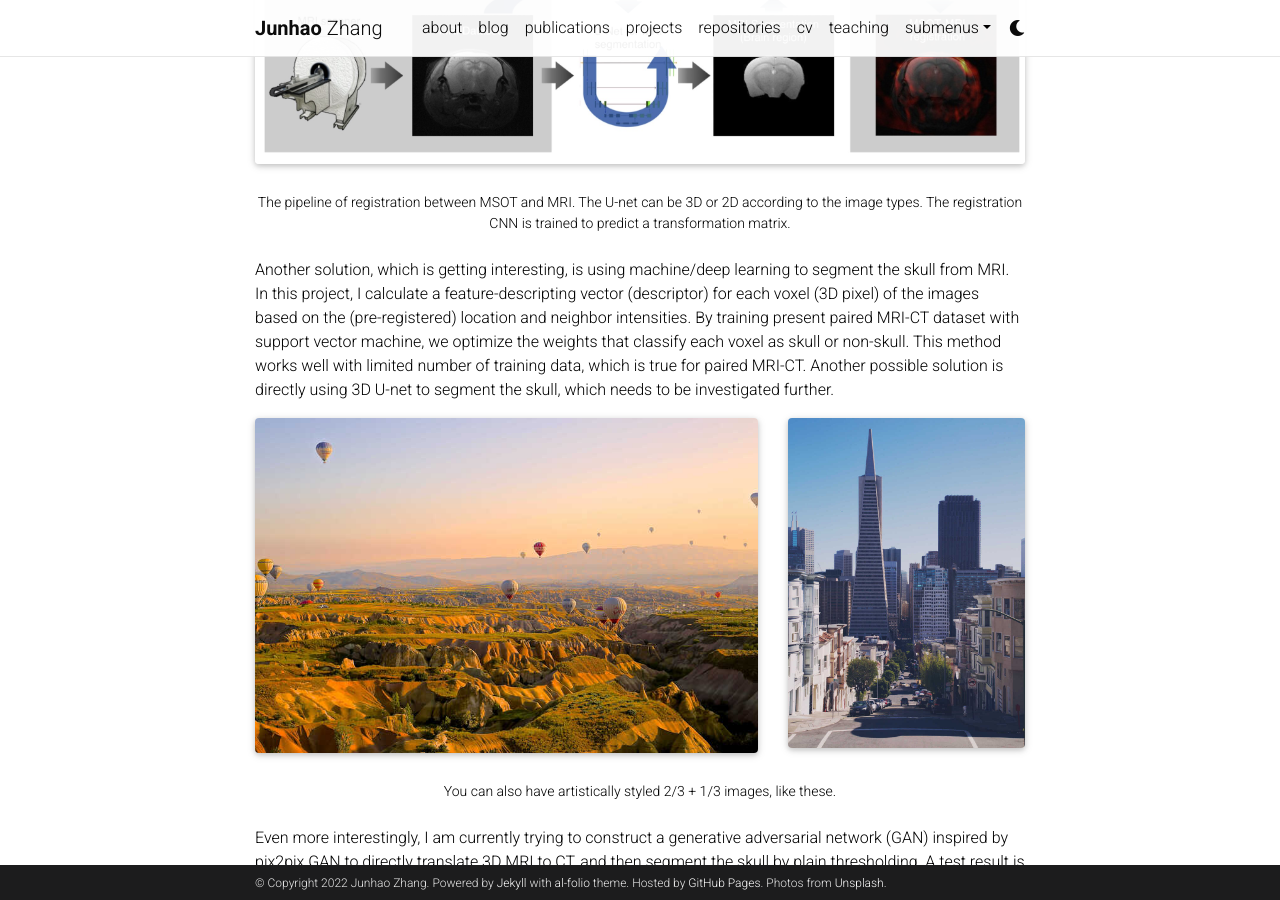
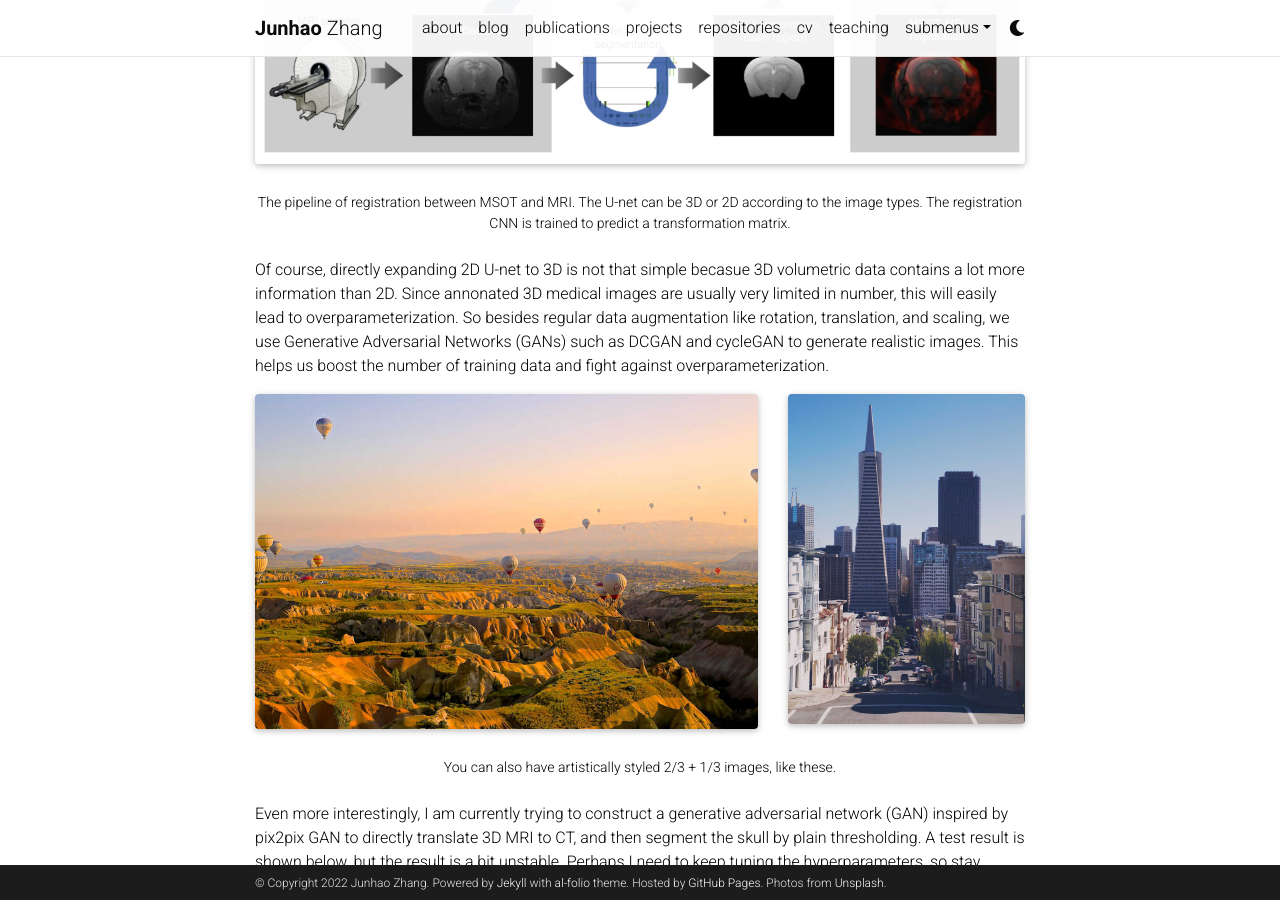
Before and after one commit to Junha0Zhang/junha0Zhang.github.io, a Jekyll site: the page built from _projects/3_project.md, in a window 1280 px wide and 900 px high, scrolled down 1047 px. Built offline with Jekyll 4.4.1, drawn with Linux system fonts in a browser that asks for light colours; full-size pictures stand in for the smaller copies a plugin makes; comment, search, counter and statistics services are not loaded; a style sheet for code colours, icons or effects is not loaded.

Commit message:
Update 3_project.md

```diff
--- a/_projects/3_project.md
+++ b/_projects/3_project.md
@@ -35,7 +35,7 @@ The solution involves with the segmentation of brain in each imaging modality th
     The pipeline of registration between MSOT and MRI. The U-net can be 3D or 2D according to the image types. The registration CNN is trained to predict a transformation matrix.
 </div>
 
-Another solution, which is getting interesting, is using machine/deep learning to segment the skull from MRI. In this project, I calculate a feature-descripting vector (descriptor) for each voxel (3D pixel) of the images based on the (pre-registered) location and neighbor intensities. By training present paired MRI-CT dataset with support vector machine, we optimize the weights that classify each voxel as skull or non-skull. This method works well with limited number of training data, which is true for paired MRI-CT. Another possible solution is directly using 3D U-net to segment the skull, which needs to be investigated further.
+Of course, directly expanding 2D U-net to 3D is not that simple becasue 3D volumetric data contains a lot more information than 2D. Since annonated 3D medical images are usually very limited in number, this will easily lead to overparameterization. So besides regular data augmentation like rotation, translation, and scaling, we use Generative Adversarial Networks (GANs) such as DCGAN and cycleGAN to generate realistic images. This helps us boost the number of training data and fight against overparameterization.
 
 
 <div class="row justify-content-sm-center">
```
